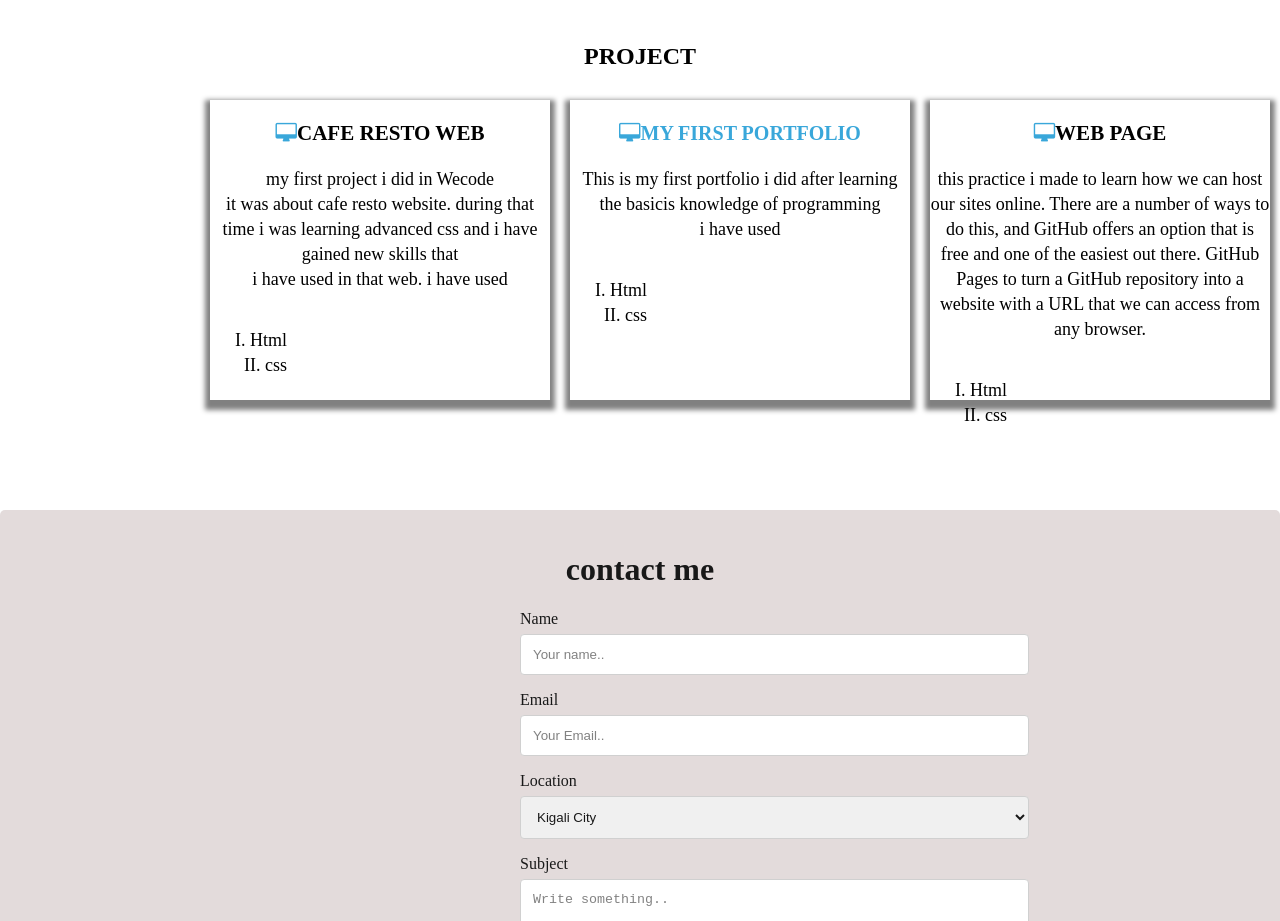
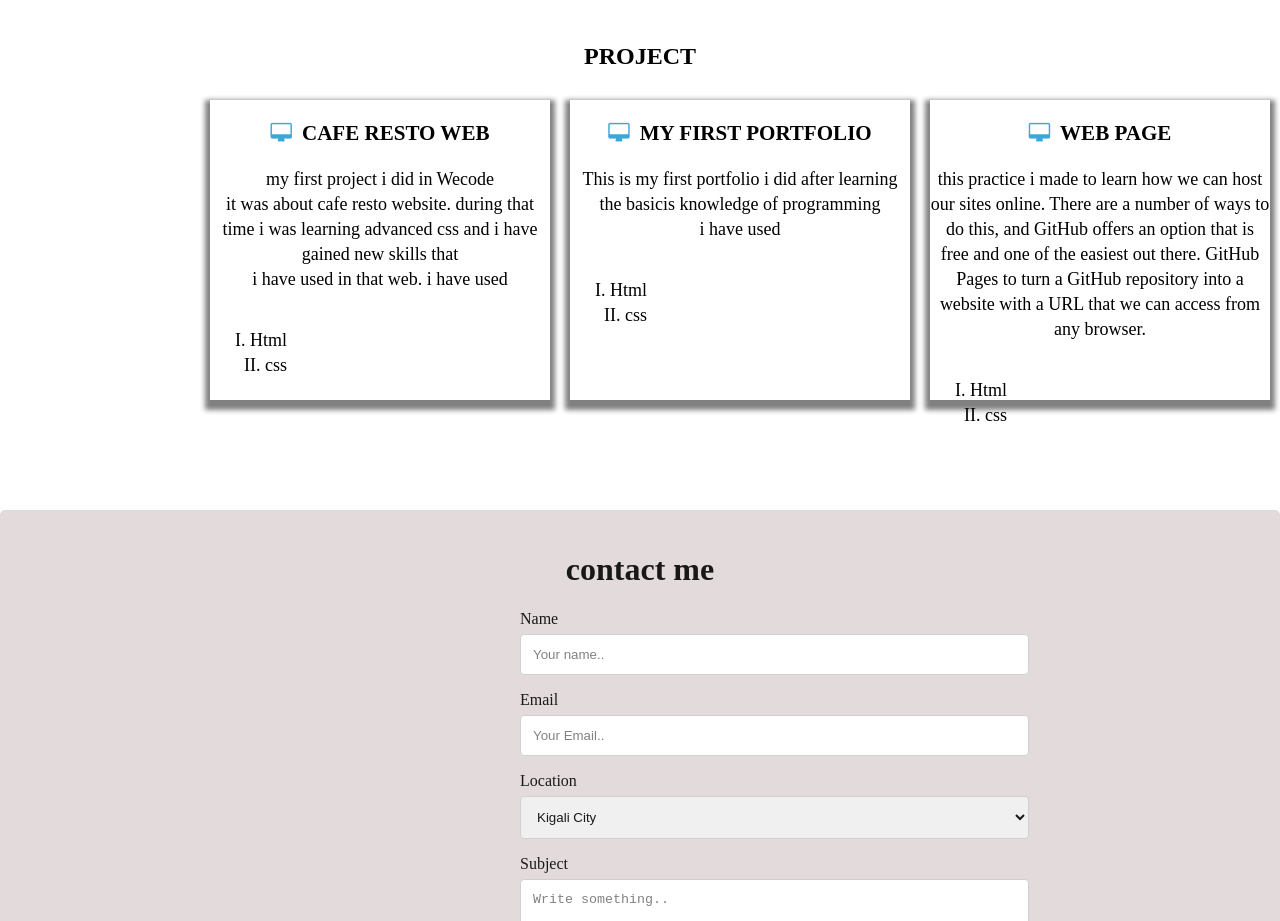
Before and after one commit to laetitia123/portfolio2, a plain HTML site: page index.html in a window 1280 px wide. Shown: the part 1540-2461 px from the top of the page. Drawn offline with Linux system fonts and the light colour scheme.

Commit message:
span tag has been added to style the desktop icon

```diff
--- a/index.html
+++ b/index.html
@@ -56,7 +56,7 @@
 
     <br>
       <div class="project1">
-        <h3><i class="fa fa-desktop" style="font-size:20px;color:rgb(57, 167, 218)"></i>CAFE RESTO WEB</h3>
+        <h3><span style="font-size:20px;color:rgb(57, 167, 218);padding-right:10px"><i class="fa fa-desktop" ></i></span>CAFE RESTO WEB</h3>
         <p>my first project i did in Wecode <br>
           it was about cafe resto website. during that time i was
           learning advanced css and i have gained new skills that <br>
@@ -73,7 +73,7 @@
       </p>
       </div>
       <div class="project2">
-        <h3><span style="font-size:20px;color:rgb(57, 167, 218)"><i class="fa fa-desktop" ><span></i>MY FIRST PORTFOLIO</h3>
+        <h3><span style="font-size:20px;color:rgb(57, 167, 218) ;padding-right:10px "><i class="fa fa-desktop" ></i></span>MY FIRST PORTFOLIO</h3>
         <p>
        This is my first portfolio i did after learning the basicis  knowledge of programming<br>
       i have used<br>
@@ -87,7 +87,7 @@
       </p>
       </div>
       <div class="project3">
-          <h3> <span style="font-size:20px;color:rgb(57, 167, 218)"><i class="fa fa-desktop"></span></i>WEB PAGE</h3>
+          <h3> <span style="font-size:20px;color:rgb(57, 167, 218);padding-right:10px"><i class="fa fa-desktop"></span></i>WEB PAGE</h3>
 
         <p>
             this practice i made to learn how we can host our sites online.
```
